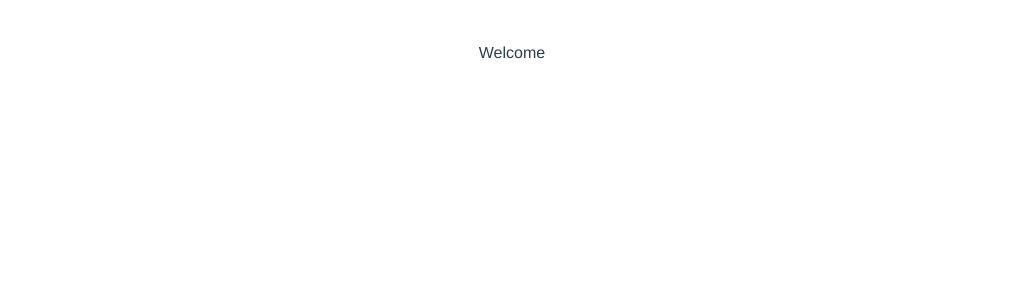
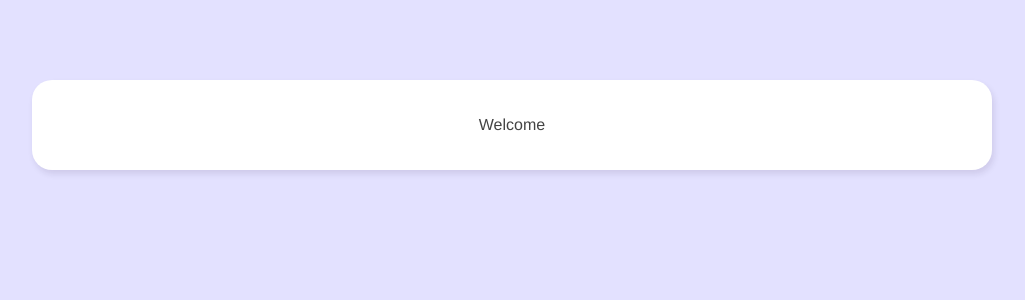
Before and after one commit to salbihmustafa/chatroom, a Vue app: page / in a window 1280 px wide. Shown: the top 300 px of the page, without its empty margins (128-1153 px from the left). Built offline with nearby package versions, Linux system fonts and the light colour scheme.

Commit message:
import into main.js and delete some css in app.vue

```diff
--- a/src/App.vue
+++ b/src/App.vue
@@ -7,8 +7,6 @@
   font-family: Avenir, Helvetica, Arial, sans-serif;
   -webkit-font-smoothing: antialiased;
   -moz-osx-font-smoothing: grayscale;
-  text-align: center;
-  color: #2c3e50;
 }
 
 #nav {
--- a/src/main.js
+++ b/src/main.js
@@ -2,4 +2,6 @@ import { createApp } from 'vue'
 import App from './App.vue'
 import router from './router'
 
+import './assets/main.css'
+
 createApp(App).use(router).mount('#app')
```
